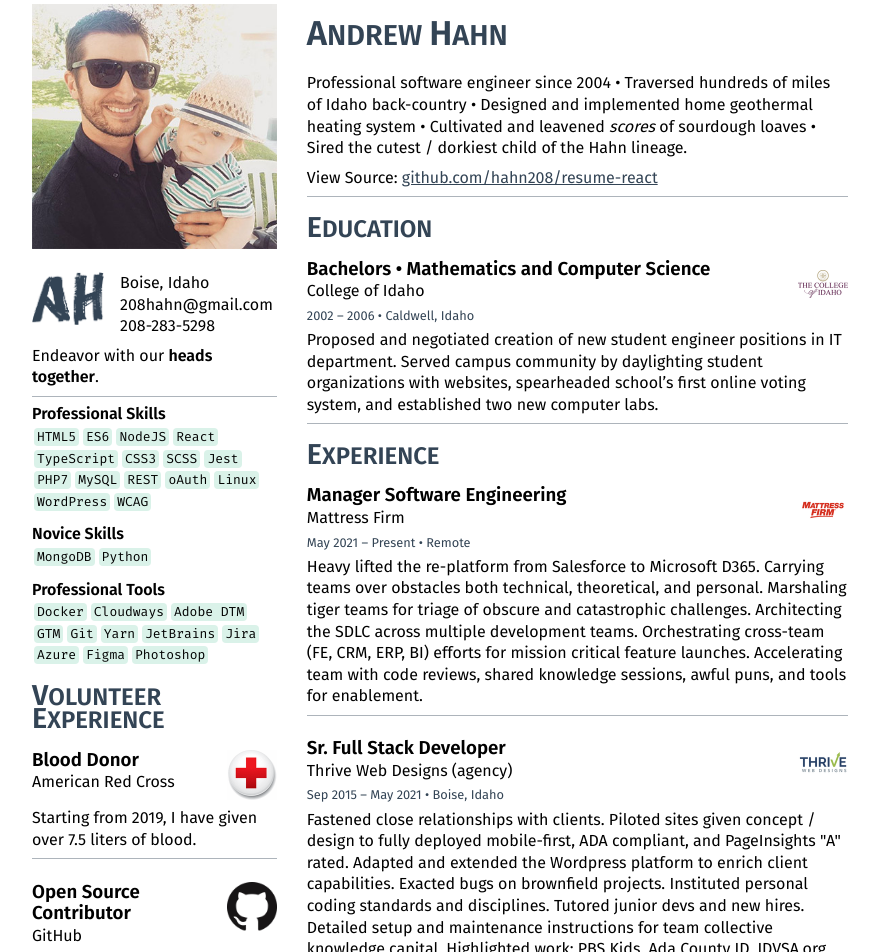
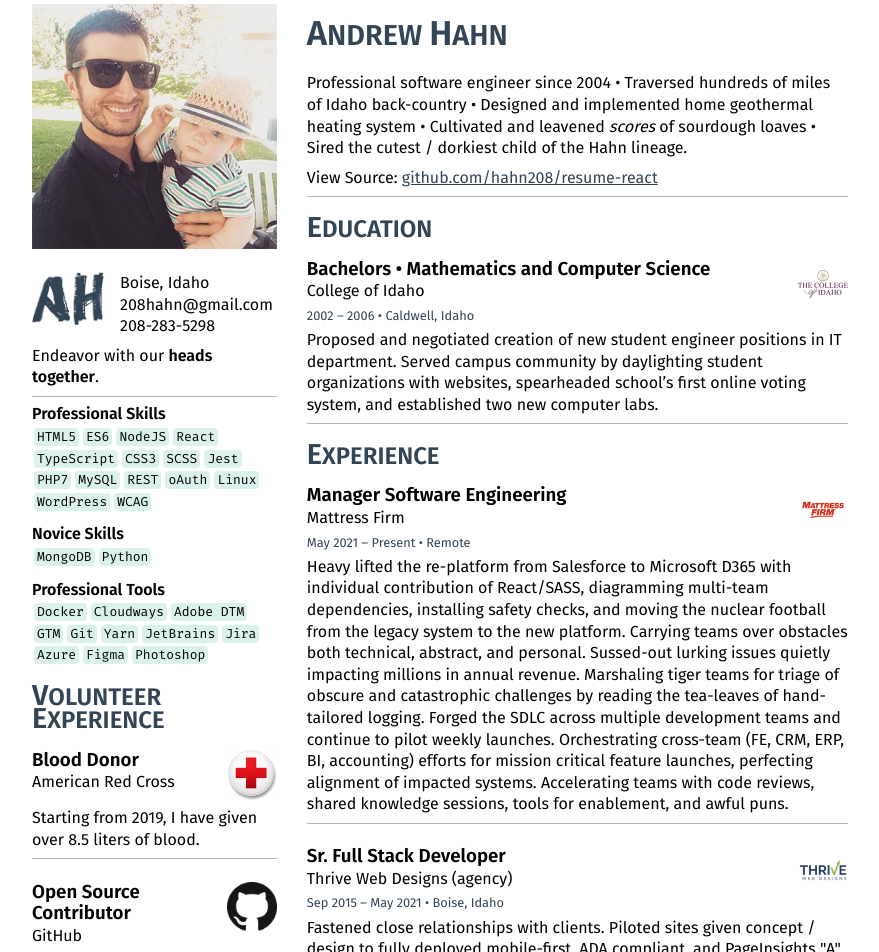
Before and after one commit to hahn208/resume-react, a React (Create React App) app: page / in a window 1280 px wide. Shown: the top 952 px of the page, without its empty margins (200-1079 px from the left). Built offline with nearby package versions, Linux system fonts and the light colour scheme.

Commit message:
Expanded on current role description. More blood volume donated.

```diff
--- a/src/App.tsx
+++ b/src/App.tsx
@@ -23,7 +23,7 @@ const experienceSet: ExperienceType[] = [
         'logo' : 'mattressfirm.png',
         'position' : 'Manager Software Engineering',
         'stint' : 'May 2021 – Present • Remote',
-        'details' : 'Heavy lifted the re-platform from Salesforce to Microsoft D365. Carrying teams over obstacles both technical, theoretical, and personal. Marshaling tiger teams for triage of obscure and catastrophic challenges. Architecting the SDLC across multiple development teams. Orchestrating cross-team (FE, CRM, ERP, BI) efforts for mission critical feature launches. Accelerating team with code reviews, shared knowledge sessions, awful puns, and tools for enablement.',
+        'details' : 'Heavy lifted the re-platform from Salesforce to Microsoft D365 with individual contribution of React/SASS, diagramming multi-team dependencies, installing safety checks, and moving the nuclear football from the legacy system to the new platform. Carrying teams over obstacles both technical, abstract, and personal. Sussed-out lurking issues quietly impacting millions in annual revenue. Marshaling tiger teams for triage of obscure and catastrophic challenges by reading the tea-leaves of hand-tailored logging. Forged the SDLC across multiple development teams and continue to pilot weekly launches. Orchestrating cross-team (FE, CRM, ERP, BI, accounting) efforts for mission critical feature launches, perfecting alignment of impacted systems. Accelerating teams with code reviews, shared knowledge sessions, tools for enablement, and awful puns.',
         'forceWidow': false
     },
     {
@@ -74,7 +74,7 @@ const volunteer: ExperienceType[] = [
         'logo': 'redcross.png',
         'position': 'Blood Donor',
         'stint': '',
-        'details': 'Starting from 2019, I have given over 7.5 liters of blood.',
+        'details': 'Starting from 2019, I have given over 8.5 liters of blood.',
         'forceWidow': false
     },
     {
```
